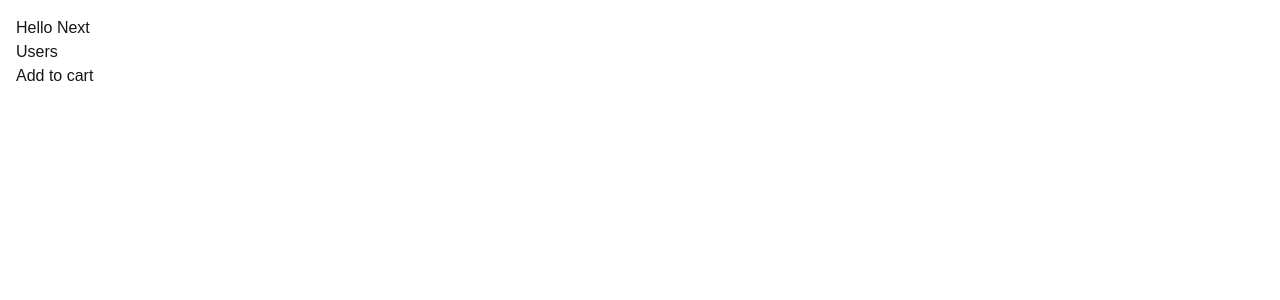
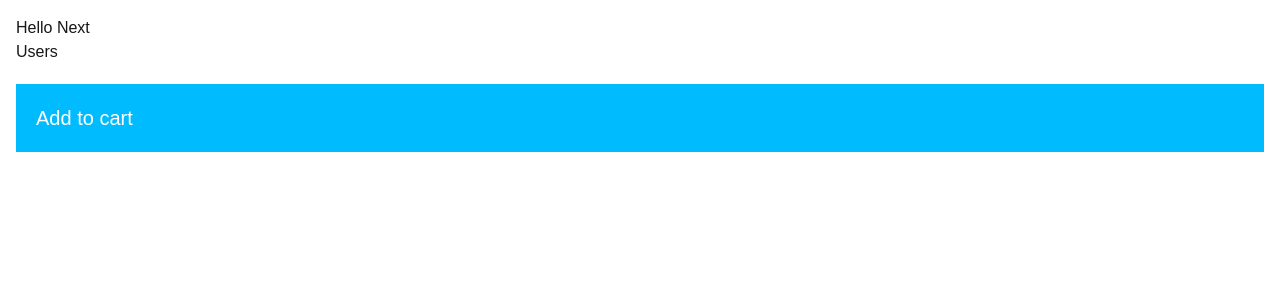
Before and after one commit to NikolayDimov/task_manager, a Next.js app: page / in a window 1280 px wide. Shown: the top 300 px of the page. Built offline with nearby package versions, Linux system fonts and the light colour scheme.

Commit message:
feat(ProductCard) add style

```diff
--- a/app/components/ProductCard.tsx
+++ b/app/components/ProductCard.tsx
@@ -2,11 +2,12 @@
 import React from 'react'
 import AddToCard from './AddToCard';
 
+
 const ProductCard = () => {
     return (
-        <div>
+        <div className='p-5 my-5 bg-sky-400 text-white text-xl hover:bg-sky-500'>
             <AddToCard />
-        </div>
+        </div >
     )
 }
 
--- a/app/users/page.tsx
+++ b/app/users/page.tsx
@@ -13,6 +13,7 @@
     return (
         <>
             <h1>Users</h1>
+            <p>{new Date().toLocaleTimeString()}</p>
             <ul>
                 {users.map(user =>
                     <li key={user.id}>
```
